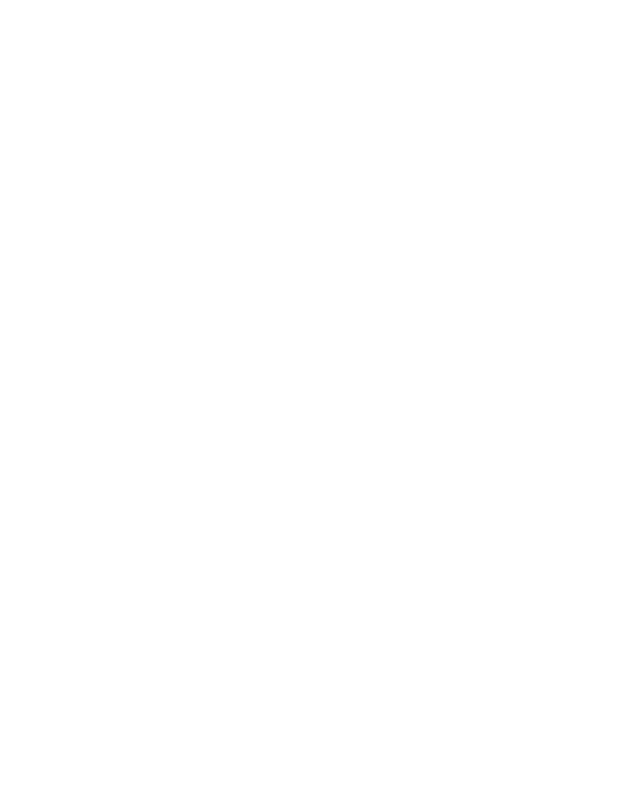
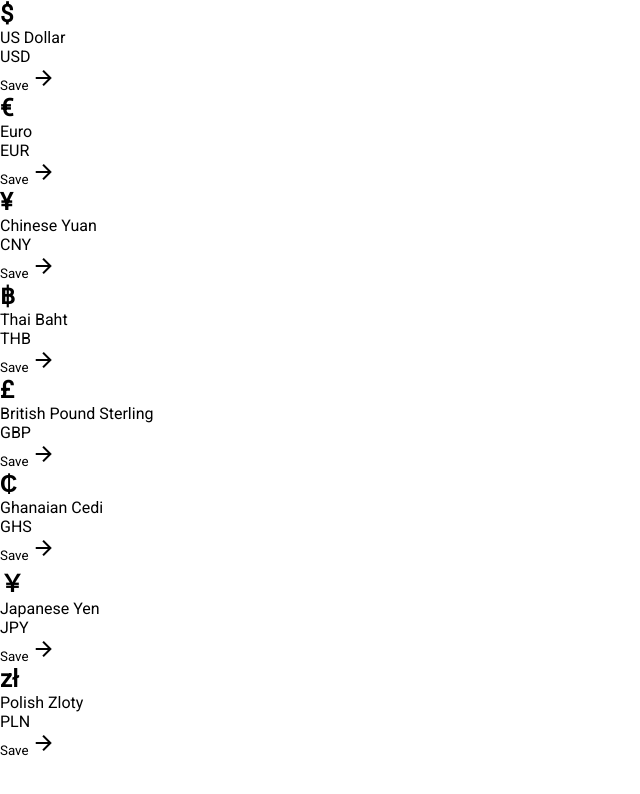
Before and after one commit to dorimusz/qualified-sitebuild-exam, a plain HTML site: page index.html in a window 1280 px wide. Shown: the whole page, without its empty margins (0-640 px from the left). Drawn offline with Linux system fonts and the light colour scheme.

Commit message:
rendering plain content

```diff
--- a/index.html
+++ b/index.html
@@ -12,10 +12,17 @@
     <link href="https://fonts.googleapis.com/css2?family=Roboto&display=swap" rel="stylesheet">
 
     <link href="https://fonts.googleapis.com/icon?family=Material+Icons" rel="stylesheet">
+
+    <link rel="stylesheet" href="style.css">
+    <script src="main.js"></script>
 </head>
 
 <body>
 
+    <main>
+        <div id="root"></div>
+    </main>
+
 </body>
 
 </html>
--- a/main.js
+++ b/main.js
@@ -6,43 +6,63 @@ const datas = [
     },
     {
         title: "Euro",
-        sub: "E",
+        sub: "€",
         text: "EUR"
     },
     {
+        title: "Chinese Yuan",
+        sub: "¥",
+        text: "CNY"
+    },
+    {
         title: "Thai Baht",
-        sub: "$",
+        sub: "฿",
         text: "THB"
     },
     {
         title: "British Pound Sterling",
-        sub: "$",
+        sub: "£",
         text: "GBP"
     },
     {
         title: "Ghanaian Cedi",
-        sub: "$",
+        sub: "₵",
         text: "GHS"
     },
     {
         title: "Japanese Yen",
-        sub: "$",
+        sub: "￥",
         text: "JPY"
     },
     {
         title: "Polish Zloty",
-        sub: "$",
+        sub: "zł",
         text: "PLN"
-    },
-    {
-        title: "US Dollar",
-        sub: "$",
-        text: "USD"
-    },
+    }
+
 ]
+
+const build = (data) => {
+    return `
+        <div class="card">
+        <h2 class='sub'>${data.sub}</h2>
+        <p class='title'>${data.title}</p>
+        <p class='text'>${data.text}</p>
+        <button>
+            Save
+            <span class="material-icons md-36">arrow_forward</span>
+        </button>
+        </div>
+    `
+}
 
 function loadEvent() {
     console.log('the page has loaded');
+
+    const root = document.querySelector('#root');
+    for (const data of datas) {
+        root.insertAdjacentHTML('beforeend', build(data))
+    }
 }
 
 window.addEventListener("load", loadEvent);
```
